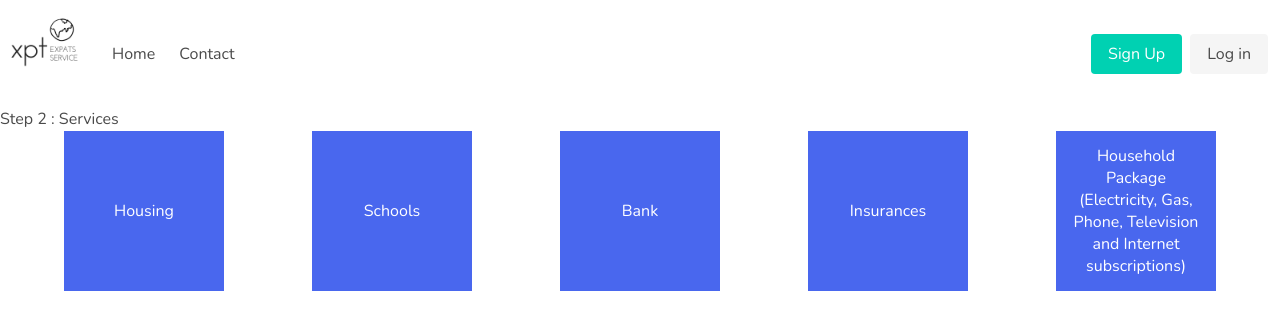
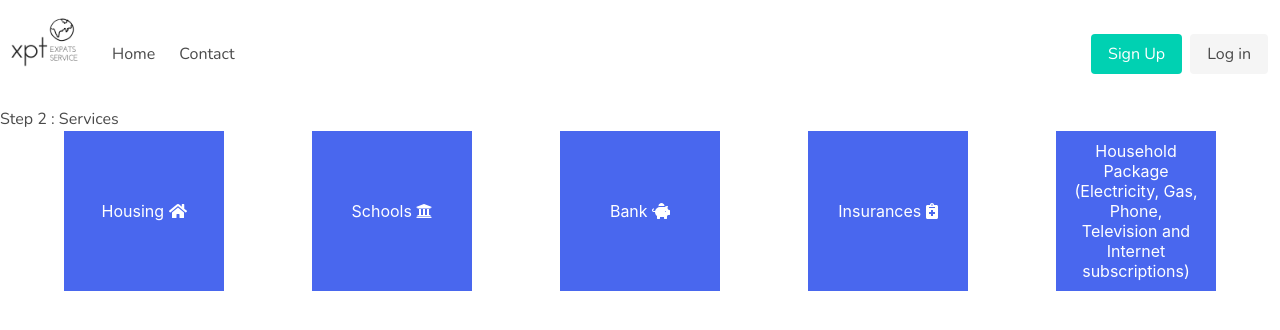
Before and after one commit to YagmurBakici/Project-3-client-side, a React (Create React App) app: page /allservices in a window 1280 px wide. Shown: the top 330 px of the page. Built offline with nearby package versions, Linux system fonts and the light colour scheme.

Commit message:
changed all and one services

```diff
--- a/src/components/pages/AllServices.jsx
+++ b/src/components/pages/AllServices.jsx
@@ -4,17 +4,28 @@
 
 import React from "react";
 import OneService from "./OneService";
+import { faHome } from "@fortawesome/free-solid-svg-icons";
+import { faUniversity } from "@fortawesome/free-solid-svg-icons";
+import { faPiggyBank } from "@fortawesome/free-solid-svg-icons";
+import { faNotesMedical } from "@fortawesome/free-solid-svg-icons";
 
 export default function AllServices({ props }) {
   return (
     <React.Fragment>
       <h1>Step 2 : Services</h1>
       <div className="container-services">
-        <OneService name="Housing" />
-        <OneService name="Schools" />
-        <OneService name="Bank" />
-        <OneService name="Insurances" />
-        <OneService name="Household Package (Electricity, Gas, Phone, Television and Internet subscriptions)" />
+        <OneService
+          name="Housing"
+          icon={faHome}
+          text=" Lorem, ipsum dolor sit amet consectetur adipisicing elit. Officia dolores voluptate sapiente non sint eius. Saepe cumque dolorem exercitationem explicabo."
+        />
+        <OneService name="Schools" icon={faUniversity} />
+        <OneService name="Bank" icon={faPiggyBank} />
+        <OneService name="Insurances" icon={faNotesMedical} />
+        <OneService
+          name="Household Package (Electricity, Gas, Phone, Television and Internet subscriptions)"
+          icon="faHome"
+        />
       </div>
     </React.Fragment>
   );
--- a/src/components/pages/OneService.jsx
+++ b/src/components/pages/OneService.jsx
@@ -1,16 +1,61 @@
+import "./OneService.css";
 import React from "react";
-import "./OneService.css";
+import Popup from "reactjs-popup";
 
-const OneService = ({ name }) => {
+import { FontAwesomeIcon } from "@fortawesome/react-fontawesome";
+const OneService = ({ name, text, icon }) => {
   return (
-    <div>
-      <div>
+    <Popup
+      trigger={
         <button className="servicesBtn">
-          <h3>{name}</h3>
+          {name} <FontAwesomeIcon icon={icon} />
         </button>
-      </div>
-    </div>
+      }
+      modal
+    >
+      {close => (
+        <div className="modal">
+          <a className="close" onClick={close}>
+            &times;
+          </a>
+          <div className="header"> {name}</div>
+          <div className="content">{text}</div>
+          <div className="actions">
+            {/* <Popup
+              // trigger={<button className="button"> More </button>}
+            //   position="top center"
+            //   closeOnDocumentClick
+            // >
+            //   <span>
+            //     Lorem ipsum dolor sit amet, consectetur adipisicing elit. Beatae
+            //     magni omnis delectus nemo, maxime molestiae dolorem numquam
+            //     mollitia, voluptate ea, accusamus excepturi deleniti ratione
+            //     sapiente! Laudantium, aperiam doloribus. Odit, aut.
+            //   </span>
+            // </Popup> */}
+            <button
+              className="button"
+              onClick={() => {
+                console.log("modal closed");
+                close();
+              }}
+            >
+              Add in the chart
+            </button>
+
+            <button
+              className="button"
+              onClick={() => {
+                console.log("modal closed");
+                close();
+              }}
+            >
+              Next
+            </button>
+          </div>
+        </div>
+      )}
+    </Popup>
   );
 };
-
 export default OneService;
```
